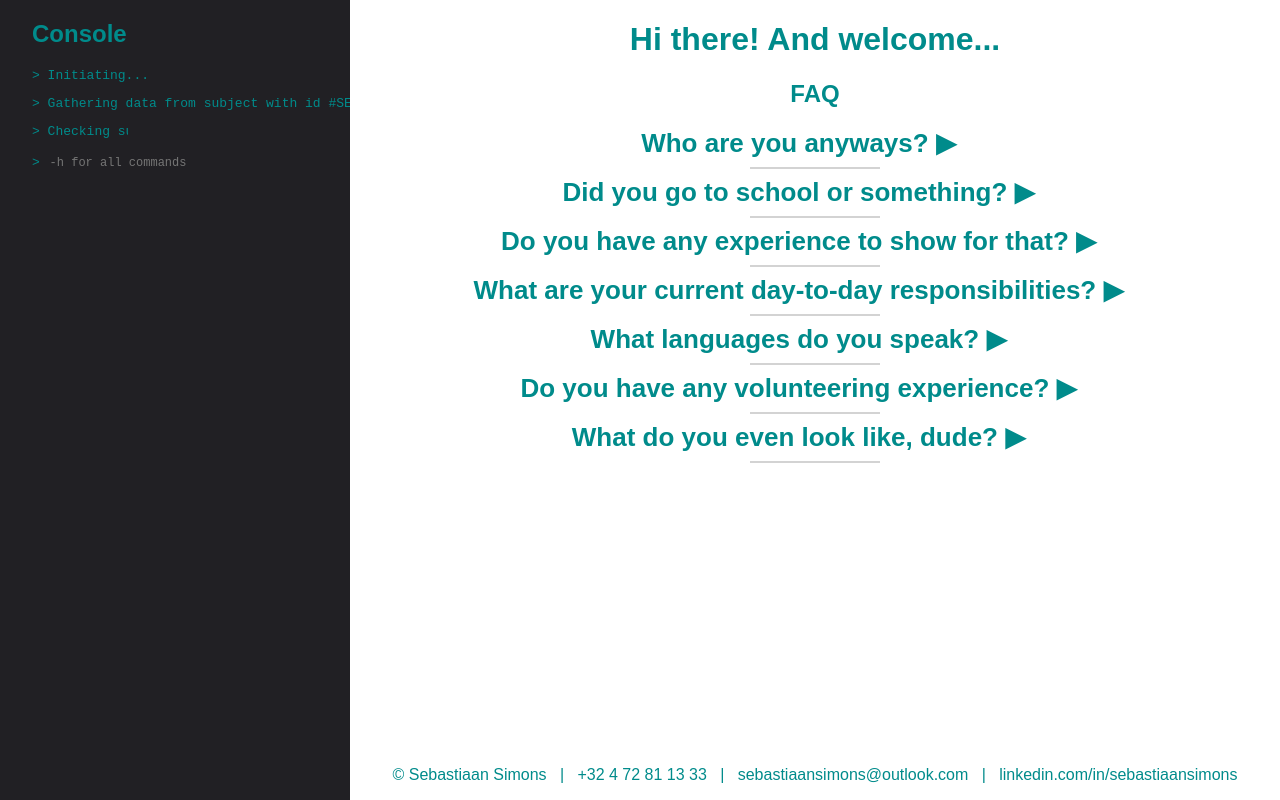
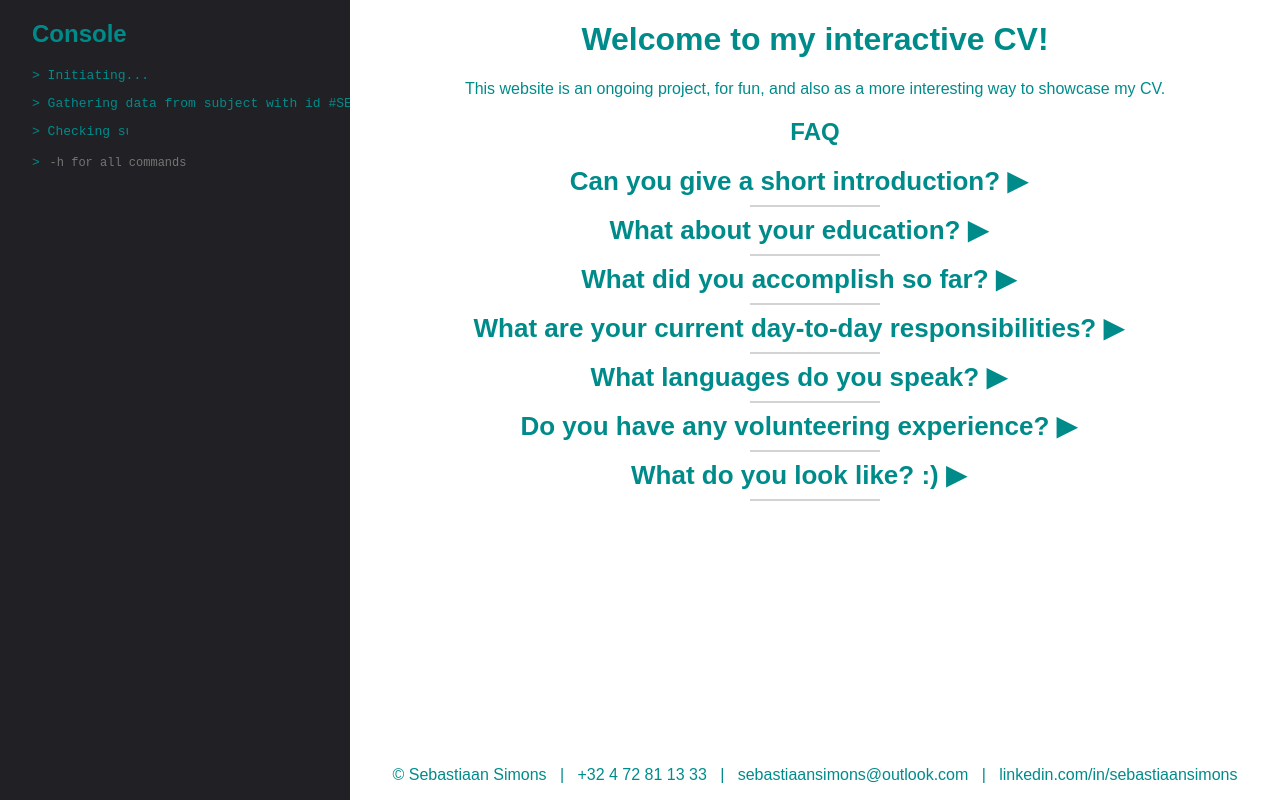
Before and after one commit to Taylorki/freecodecamp, a website: page index.html in a window 1280 px wide. Drawn offline with Linux system fonts and the light colour scheme; a web font is replaced by a local one.

Commit message:
change copy

```diff
--- a/index.css
+++ b/index.css
@@ -93,6 +93,7 @@ ul li {
   width: 150px;
   height: 200px;
   perspective: 1000px;
+  margin-top:10px;
 }
 
 .flip-box-inner {
@@ -123,6 +124,7 @@ ul li {
 
 /* Style the back side */
 .flip-box-back {
+  line-height: 150px;
   background-color: #212024;
   color: #008B8B;
   transform: rotateY(180deg);
--- a/index.html
+++ b/index.html
@@ -19,12 +19,13 @@
 
     <div class="intro">
       <div>
-        <h1>Hi there! And welcome...</h1>
+        <h1>Welcome to my interactive CV!</h1>
+        <p>This website is an ongoing project, for fun, and also as a more interesting way to showcase my CV.</p>
         <h2>FAQ</h2>
 
         <div id="faq-1-container">
           <span class="faq-title" id="faq-1">
-            Who are you anyways?
+            Can you give a short introduction?
             <span class="left-arrow">&#9654;</span>
             <span class="down-arrow">&#9660;</span>
           </span>
@@ -32,7 +33,7 @@
         <hr class="line" />
         <div id="faq-2-container">
           <span class="faq-title" id="faq-2">
-            Did you go to school or something?
+            What about your education?
             <span class="left-arrow">&#9654;</span>
             <span class="down-arrow">&#9660;</span>
           </span>
@@ -40,7 +41,7 @@
         <hr class="line" />
         <div id="faq-3-container">
           <span class="faq-title" id="faq-3">
-            Do you have any experience to show for that?
+            What did you accomplish so far?
             <span class="left-arrow">&#9654;</span>
             <span class="down-arrow">&#9660;</span>
           </span>
@@ -72,7 +73,7 @@
         <hr class="line" />
         <div id="faq-7-container">
           <span class="faq-title">
-            What do you even look like, dude?
+            What do you look like? :)
             <span class="left-arrow">&#9654;</span>
             <span class="down-arrow">&#9660;</span>
           </span>
@@ -81,7 +82,7 @@
       </div>
       <footer>
         <p>© Sebastiaan Simons &nbsp;&nbsp;|&nbsp;&nbsp;
-          +32 4 72 81 13 33 &nbsp;&nbsp;|&nbsp;&nbsp;
+          <a href="tel:+32472811333">+32 4 72 81 13 33</a> &nbsp;&nbsp;|&nbsp;&nbsp;
           <a href="mailto:sebastiaansimons@outlook.com">sebastiaansimons@outlook.com </a> &nbsp;&nbsp;|&nbsp;&nbsp;
           <a href="linkedin.com/in/sebastiaansimons">
             linkedin.com/in/sebastiaansimons
--- a/index.js
+++ b/index.js
@@ -162,7 +162,7 @@ Apart from programming, I love traveling, writing fiction and playing the piano.
 
 let secondAnswer = `
  <div class='currentAnswer'>
- <p>Yes, I did.<br> During my bachelor's and master's degree, I focused mostly on marketing and finance. <br/>
+ <p> During my bachelor's and master's degree, I focused mostly on marketing and finance. <br/>
  I also improved my skills in a variety of domains: statistics, maths, economics, languages, ... <br/>
    My
    master thesis researched the impact of
```
